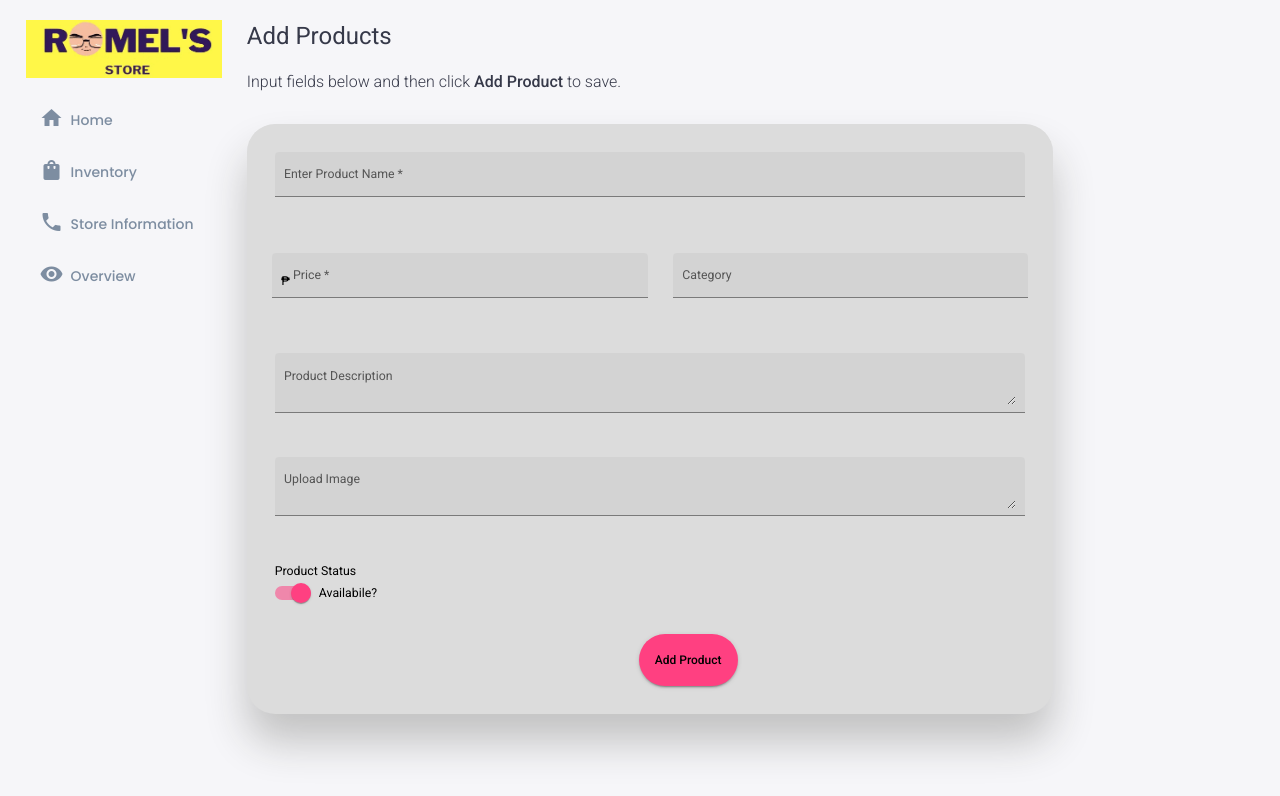
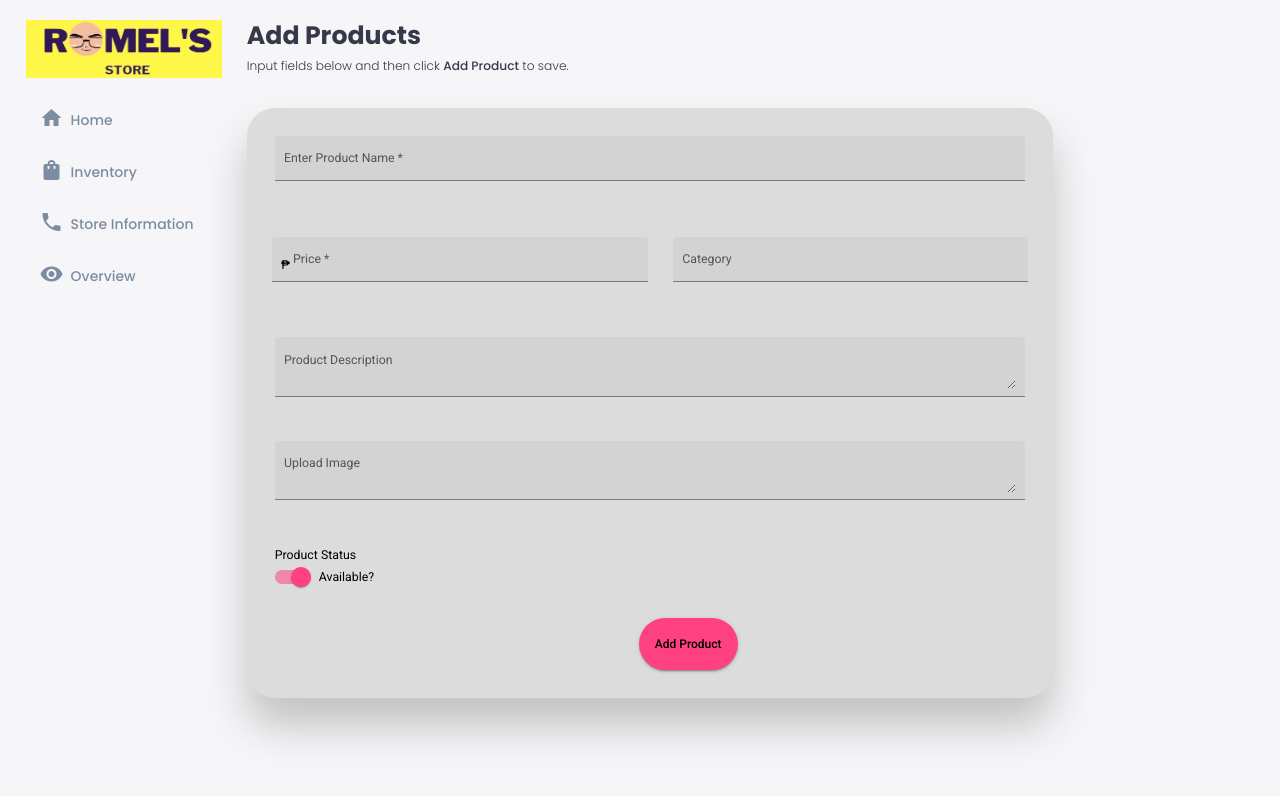
Before and after one commit to sath00/samanteam, an Angular app: page /add-products in a window 1280 px wide. Shown: the top 796 px of the page. Built offline with nearby package versions, Linux system fonts and the light colour scheme.

Commit message:
edited styles, fixed animations

```diff
--- a/src/app/invadd/invadd.component.css
+++ b/src/app/invadd/invadd.component.css
@@ -12,6 +12,10 @@
   border-radius: var(--card-border-radius);
   box-shadow: var(--card-shadow);
   width: 80%;
+}
+
+.formcontainer:hover{
+  box-shadow: none;
 }
 
 .bottomfield {
@@ -33,3 +37,15 @@
 .example-full-width {
   width: 100%;
 }
+
+h1 {
+  font-weight: 800;
+  font-size: 1.8rem;
+  font-family: 'Poppins', sans-serif;
+  margin-bottom: 0;
+}
+
+h3 {
+  font-size: 0.87rem;
+  font-family: 'Poppins', sans-serif;
+}
--- a/src/app/invadd/invadd.component.html
+++ b/src/app/invadd/invadd.component.html
@@ -46,7 +46,7 @@
   <div class = "inputfield">
     <mat-label>Product Status</mat-label>
   <br>
-  <mat-slide-toggle [(ngModel)]="isChecked" name="availability">Availabile?</mat-slide-toggle>
+  <mat-slide-toggle [(ngModel)]="isChecked" name="availability">Available?</mat-slide-toggle>
   </div>
 
   <div class = "bottomfield">
--- a/src/app/middlesection/middlesection.component.css
+++ b/src/app/middlesection/middlesection.component.css
@@ -1,3 +1,114 @@
+.top-bar {
+  display: flex;
+  flex-direction: row;
+  background-color: #FFDB58;
+  padding: 5px;
+  align-items: center;
+}
+
+.top-bar .search-form {
+  background-color: white;
+  vertical-align: top;
+  align-items: center;
+  padding: 4px;
+  border-radius: var(--card-border-radius);
+  margin-right: 5px;
+  margin-left: 5px;
+}
+
+.top-bar .search-form .search-btn > span {
+  border-width: 4px;
+  font-size: 27px;
+}
+
+.top-bar .search-btn {
+  display: inline;
+  background-color: transparent;
+  cursor: pointer;
+}
+
+.top-bar input[type='text'] {
+  padding: 6px;
+  margin-right: 5px;
+  border: none;
+  font-size: 15px;
+  vertical-align: top;
+  background-color: transparent;
+}
+
+.top-bar a .add-product {
+  background-color: white;
+  padding: 5px;
+  border-radius: 10px;
+  margin-right: 5px;
+}
+
+.top-bar a .add-product > span{
+  font-size: 27px;
+}
+
+.top-bar .edit-inventory{
+  background-color: white;
+  padding: 5px;
+  border-radius: 10px;
+  margin-right: 0px;
+  cursor: pointer;
+}
+
+.top-bar .edit-inventory.active{
+  background-color: yellow;
+}
+
+
+.del-btn, .edit-btn{
+  cursor: pointer;
+  margin-left: 5px;
+  margin-right: 5px;
+  background-color: white;
+  border-radius: 5px;
+}
+#availability-toggle {
+  display: none;
+}
+#availability-toggle.active{
+  display: table-cell;
+}
+
+#availability-content {
+  display: none;
+}
+#availability-content.active{
+  display: table-cell;
+}
+
+.del-btn:hover, .edit-btn:hover{
+  background-color: yellow;
+}
+#delete, #edit{
+  display: none;
+  transition: all 300ms ease-in-out;
+}
+#delete.active, #edit.active{
+  display:table-cell;
+}
+
+h1 {
+  font-weight: 800;
+  font-size: 1.8rem;
+  font-family: 'Poppins', sans-serif;
+  margin-bottom: 0;
+  padding: 1rem 1rem 0;
+}
+
+h3 {
+  font-size: 0.87rem;
+  font-family: 'Poppins', sans-serif;
+  padding: 0 1rem 0;
+}
+
+
+/*Styles from old dashboard below*/
+
 .middle-part {
   margin-top: 1.4rem;
 }
@@ -96,94 +207,6 @@
   border: none;
 }
 
-
-.top-bar {
-  display: flex;
-  flex-direction: row;
-  background-color: #FFDB58;
-  padding: 5px;
-  align-items: center;
-}
-.top-bar .search-form {
-  background-color: white;
-  vertical-align: top;
-  align-items: center;
-  padding: 4px;
-  border-radius: var(--card-border-radius);
-  margin-right: 5px;
-  margin-left: 5px;
-}
-.top-bar .search-form  .search-btn > span {
-  border-width: 4px;
-  font-size: 27px;
-}
-.top-bar .search-btn {
-  display:inline;
-  background-color: transparent;
-  cursor: pointer;
-}
-
-.top-bar input[type='text'] {
-  padding: 6px;
-  margin-right: 5px;
-  border: none;
-  font-size: 15px;
-  vertical-align: top;
-  background-color: transparent;
-}
-.top-bar a .add-product {
-  background-color: white;
-  padding: 5px;
-  border-radius: 10px;
-  margin-right: 5px;
-}
-.top-bar a .add-product > span{
-  font-size: 27px;
-}
-.top-bar .edit-inventory{
-  background-color: white;
-  padding: 5px;
-  border-radius: 10px;
-  margin-right: 0px;
-  cursor: pointer;
-}
-
-.top-bar .edit-inventory.active{
-  background-color: yellow;
-}
-
-
-.del-btn, .edit-btn{
-  cursor: pointer;
-  margin-left: 5px;
-  margin-right: 5px;
-  background-color: white;
-  border-radius: 5px;
-}
-#availability-toggle {
-  display: none;
-}
-#availability-toggle.active{
-  display: table-cell;
-}
-
-#availability-content {
-  display: none;
-}
-#availability-content.active{
-  display: table-cell;
-}
-
-.del-btn:hover, .edit-btn:hover{
-  background-color: yellow;
-}
-#delete, #edit{
-  display: none;
-  transition: all 300ms ease-in-out;
-}
-#delete.active, #edit.active{
-  display:table-cell;
-}
 /*
 .prevent-click.active{
   position:fixed;
```
